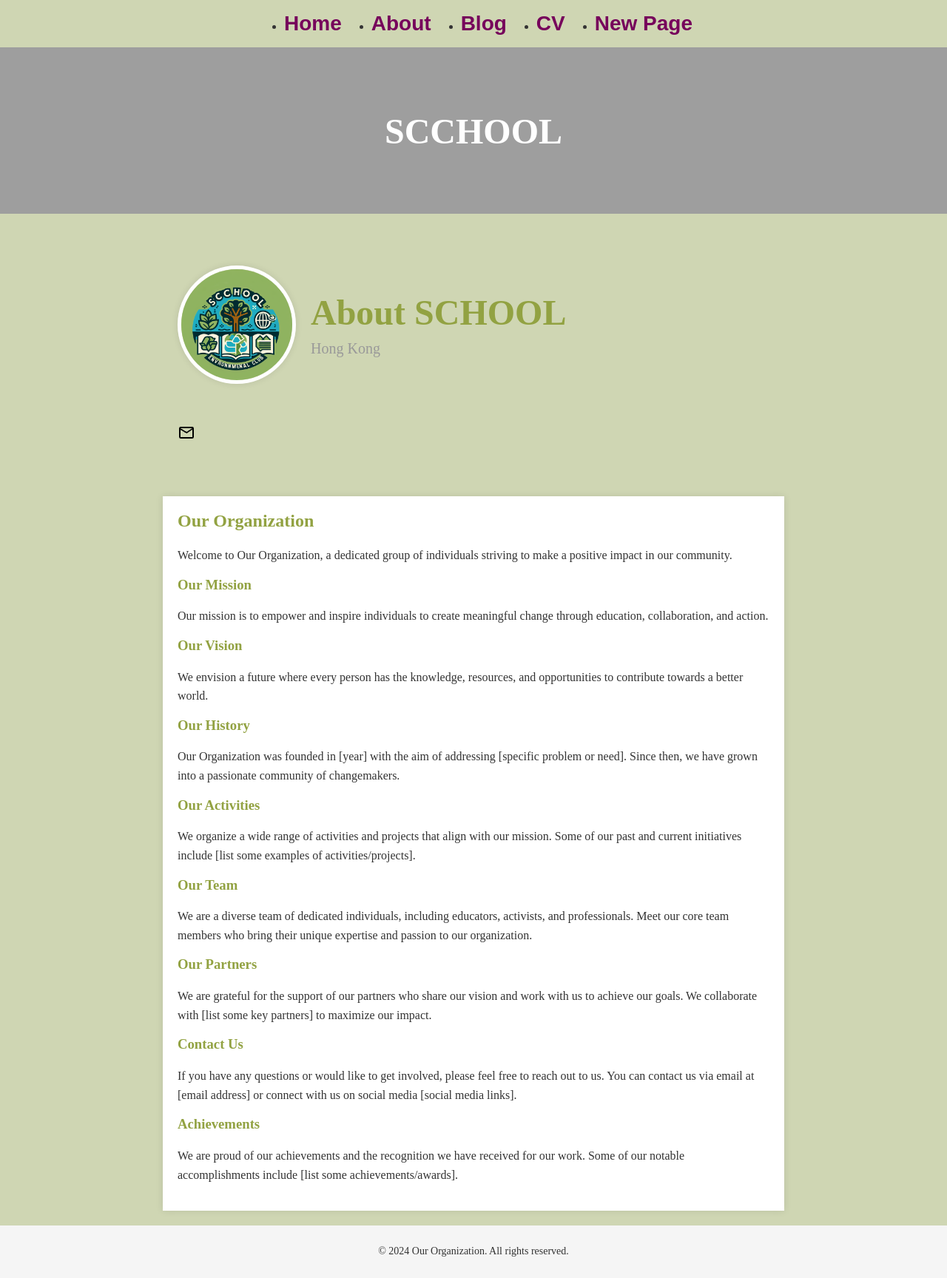
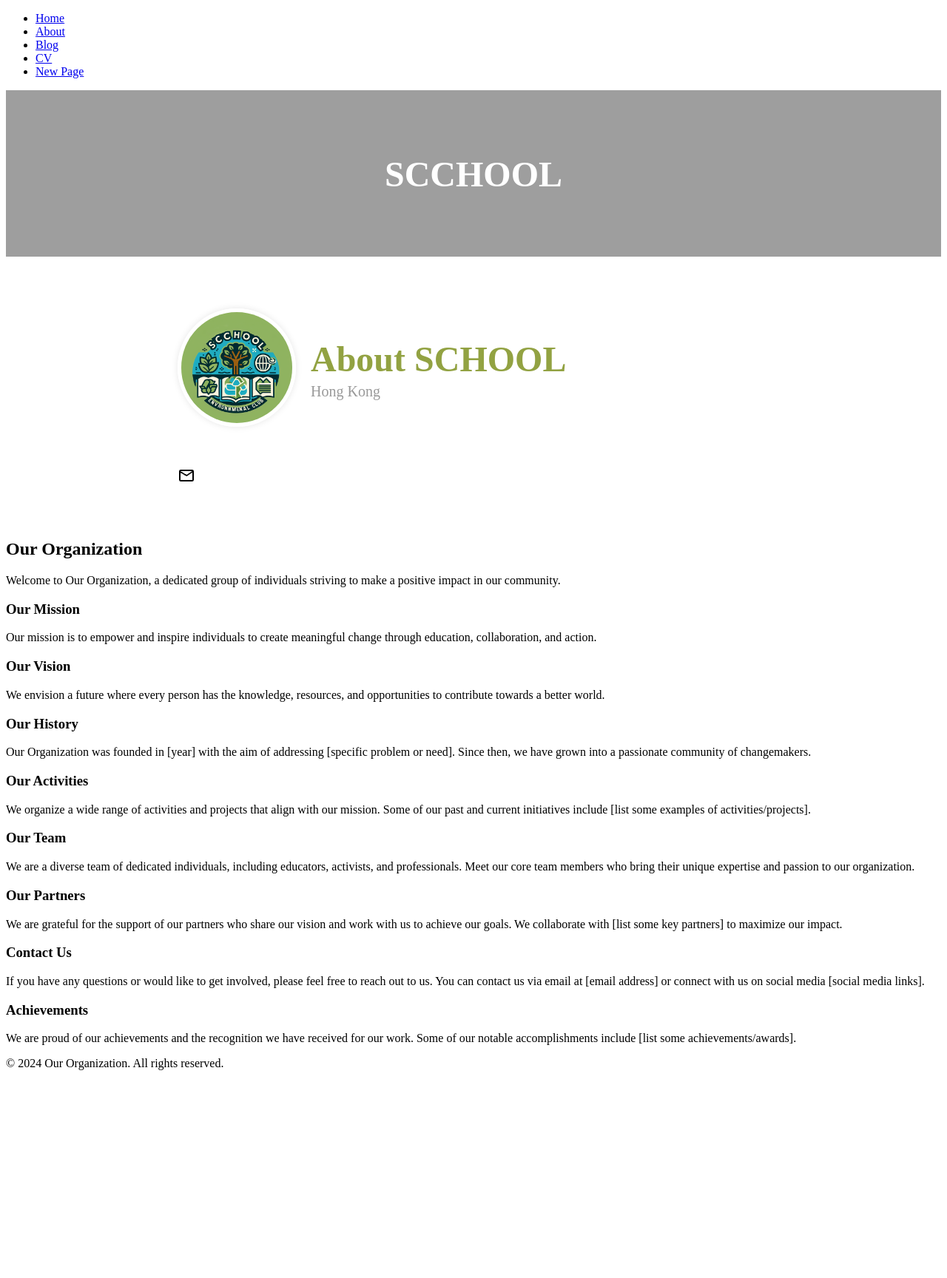
Before and after one commit to yuzuru1104/yuzuru1104.github.io, a Jekyll site: the page about.html, which Jekyll copies as it is, in a window 1280 px wide. Shown: the whole page at 74% size. Built offline with Jekyll 4.4.1, drawn with Linux system fonts in a browser that asks for light colours; some web fonts are replaced; after the commit the page ends 1463 px from its top, so only the background shows below that.

Commit message:
Update about.css

```diff
--- a/css/about.css
+++ b/css/about.css
@@ -1,3 +1,4 @@
+<style>
 /* Global Styles */
 body {
     background-color: #cfd6b3;
@@ -73,82 +74,16 @@ body {
     margin-top: 50px;
 }
 
-.main-courses, .other-courses {
+.main-courses,
+.other-courses {
     margin-bottom: 20px;
 }
 
-.main-courses p, .other-courses p {
+.main-courses p,
+.other-courses p {
     font-size: 18px;
     margin: 5px 0;
 }
 
- body {
-     font-family: "Gochi Hand", cursive;
-  font-weight: 400;
-  font-style: normal;
-      color: #333333;
-      margin: 0;
-      padding: 0;
-    }
-
-
-    h1 {
-      color: #ffffff;
-      font-size: 36px;
-      margin: 0;
-    }
-
-    section {
-      max-width: 800px;
-      margin: 20px auto;
-      padding: 20px;
-      background-color: #ffffff;
-      box-shadow: 0 0 10px rgba(0, 0, 0, 0.1);
-    }
-
-    h2, h3 {
-      color: #92a242;
-      margin-top: 0;
-    }
-
-    p {
-      line-height: 1.6;
-    }
-
-    footer {
-      background-color: #f5f5f5;
-      padding: 10px;
-      text-align: center;
-      font-size: 14px;
-    }
-  </style>
-
-    /* Style the header and navigation */
-header {
-    background-color: transparent; /* 设置导航栏背景色为透明 */
-    color: #fff; /* 设置文字颜色 */
-    padding: 10px 0; /* 设置上下内边距 */
-    font-family: 'Recursive', sans-serif;
-  }
-
-  nav ul {
-    display: flex; /* 设置导航栏横向显示 */
-    justify-content: center; /* 水平居中导航链接 */
-    font-family: 'Recursive', sans-serif;
-  }
-
-  nav ul li {
-    margin: 0 20px; /* 设置导航链接之间的水平间距 */
-  }
-
-  nav ul li a {
-    color: #76005b; /* 设置导航链接文字颜色 */
-    text-decoration: none; /* 移除链接下划线 */
-    font-size: 28px; /* 设置链接文字大小 */
-    font-weight: bold; /* 设置链接文字粗体 */
-    font-family: 'Recursive', sans-serif;
-  }
-
-  nav ul li a:hover {
-    color: #fe478d; /* 鼠标悬停时链接文字颜色 */
-  }
+/* Rest of the CSS code remains the same... */
+</style>
```
